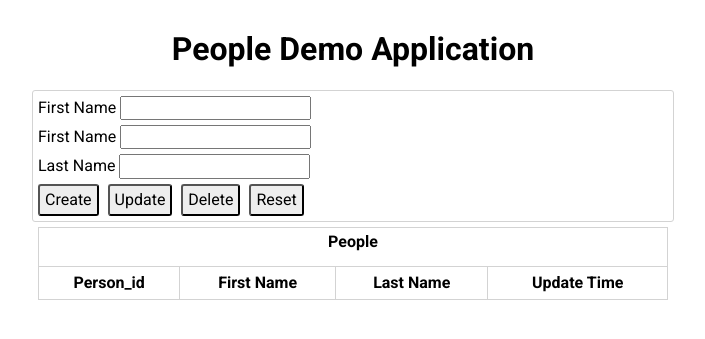
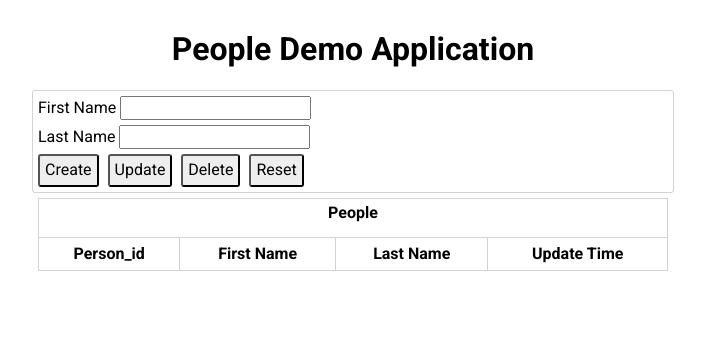
Before and after one commit to stefkwan-h8/h8flask, a Python web app: template templates/home.html in a window 1280 px wide. Shown: the top 339 px of the page, without its empty margins (287-992 px from the left). Run offline with Jinja, Linux system fonts and the light colour scheme; the template is opened without the code that fills it, so the values that code supplies are empty.

Commit message:
Update home.html

```diff
--- a/templates/home.html
+++ b/templates/home.html
@@ -15,10 +15,6 @@
     <div class="container">
         <h1 class="banner">People Demo Application</h1>
         <div class="section editor">
-            <label for="person_id">First Name
-                <input id="person_id" type="text" />
-            </label>
-            <br />
             <label for="fname">First Name
                 <input id="fname" type="text" />
             </label>
```
